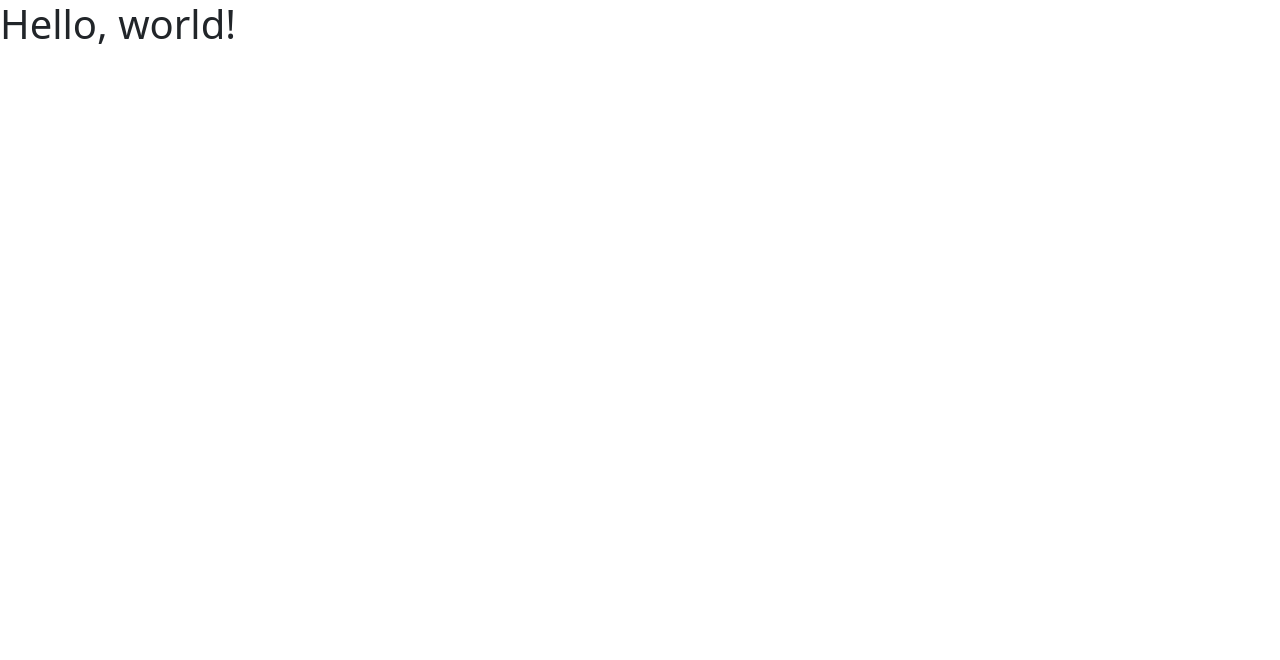
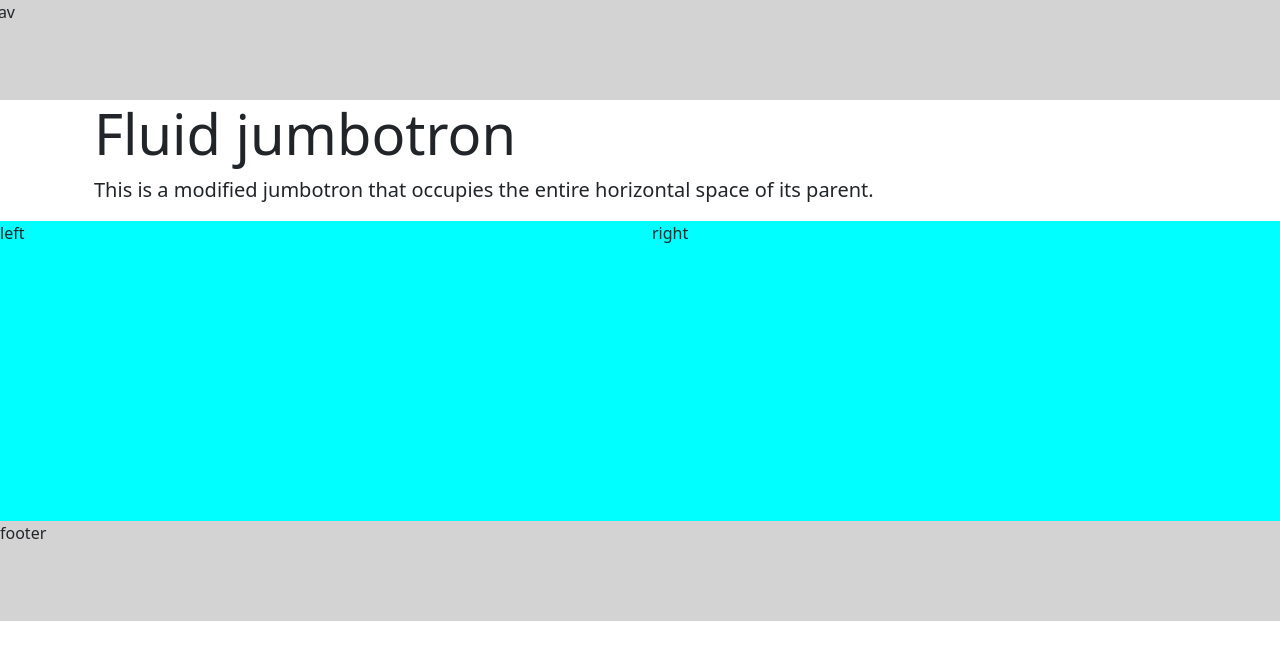
Before and after one commit to tennis0713/collab-pactice2, a plain HTML site: page index.html in a window 1280 px wide. Drawn offline with nearby package versions, Linux system fonts and the light colour scheme.

Commit message:
updated jubotron

```diff
--- a/css/styles.css
+++ b/css/styles.css
@@ -0,0 +1,17 @@
+
+.nav{
+    height: 100px;
+    background-color: lightgray;
+}
+.left{
+    height: 300px;
+    background-color: aqua;
+}
+.right{
+    height: 300px;
+    background-color: aqua;
+}
+.footer{
+    height: 100px;
+    background-color: lightgray;
+}
--- a/index.html
+++ b/index.html
@@ -7,11 +7,30 @@
 
     <!-- Bootstrap CSS -->
     <link href="https://cdn.jsdelivr.net/npm/bootstrap@5.1.0/dist/css/bootstrap.min.css" rel="stylesheet" integrity="sha384-KyZXEAg3QhqLMpG8r+8fhAXLRk2vvoC2f3B09zVXn8CA5QIVfZOJ3BCsw2P0p/We" crossorigin="anonymous">
-
-    <title>Hello, world!</title>
+    <link rel="stylesheet" href="css/styles.css">
+    <title>gabriel prjects</title>
   </head>
   <body>
-    <h1>Hello, world!</h1>
+    <div class="conatiner-fluid">
+      <div class="row">
+        <div class="nav col">nav</div>
+      </div>
+      <div class="row">
+        <div class="jumbotron jumbotron-fluid">
+          <div class="container">
+            <h1 class="display-4">Fluid jumbotron</h1>
+            <p class="lead">This is a modified jumbotron that occupies the entire horizontal space of its parent.</p>
+          </div>
+        </div>
+      </div>
+      <div class="row">
+        <div class="col left">
+          left
+        </div>
+        <div class="col right">right</div>
+      </div>
+      <div class="footer">footer</div>
+    </div>
 
     <!-- Optional JavaScript; choose one of the two! -->
 
```
